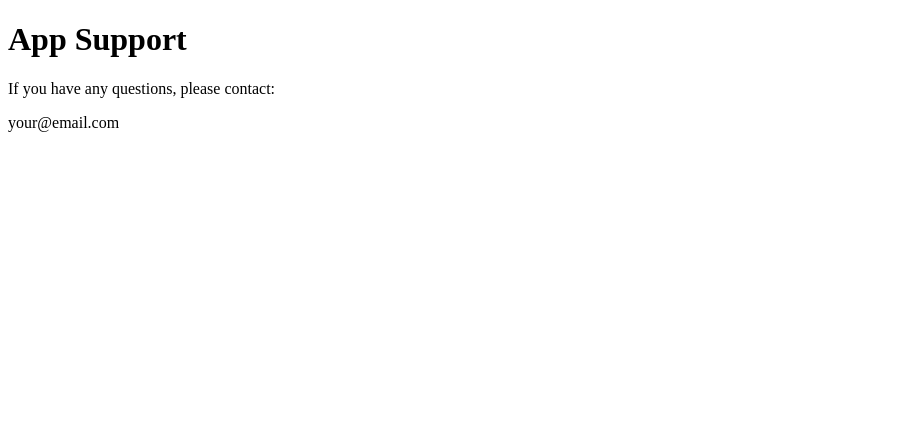
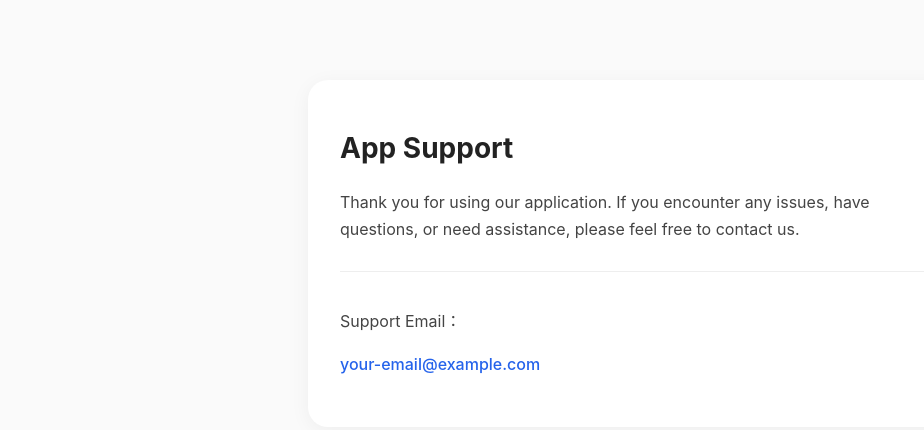
Before and after one commit to BeatMicrosoft/BeatMicrosoft.github.io, a plain HTML site: page index.html in a window 1280 px wide. Shown: the whole page, without its empty margins (0-924 px from the left). Drawn offline with Linux system fonts and the light colour scheme.

Commit message:
Update index.html

```diff
--- a/index.html
+++ b/index.html
@@ -1,12 +1,68 @@
 <!DOCTYPE html>
-<html>
+<html lang="en">
 <head>
-  <meta charset="UTF-8">
-  <title>App Support</title>
+<meta charset="UTF-8">
+<title>App Support</title>
+<meta name="viewport" content="width=device-width, initial-scale=1.0">
+
+<style>
+body{
+    font-family: -apple-system, BlinkMacSystemFont, "Segoe UI", sans-serif;
+    margin:0;
+    padding:0;
+    background:#fafafa;
+    color:#222;
+}
+
+.container{
+    max-width:600px;
+    margin:80px auto;
+    padding:32px;
+    background:white;
+    border-radius:20px;
+    box-shadow:0 4px 20px rgba(0,0,0,0.05);
+}
+
+h1{
+    font-size:28px;
+    margin-bottom:24px;
+}
+
+p{
+    line-height:1.7;
+    color:#444;
+}
+
+.contact{
+    margin-top:28px;
+    padding-top:20px;
+    border-top:1px solid #eee;
+}
+
+.email{
+    color:#2563eb;
+    font-weight:500;
+}
+</style>
 </head>
+
 <body>
-  <h1>App Support</h1>
-  <p>If you have any questions, please contact:</p>
-  <p>your@email.com</p>
+
+<div class="container">
+<h1>App Support</h1>
+
+<p>
+Thank you for using our application.
+If you encounter any issues, have questions, or need assistance,
+please feel free to contact us.
+</p>
+
+<div class="contact">
+<p>Support Email：</p>
+<p class="email">your-email@example.com</p>
+</div>
+
+</div>
+
 </body>
 </html>
```
